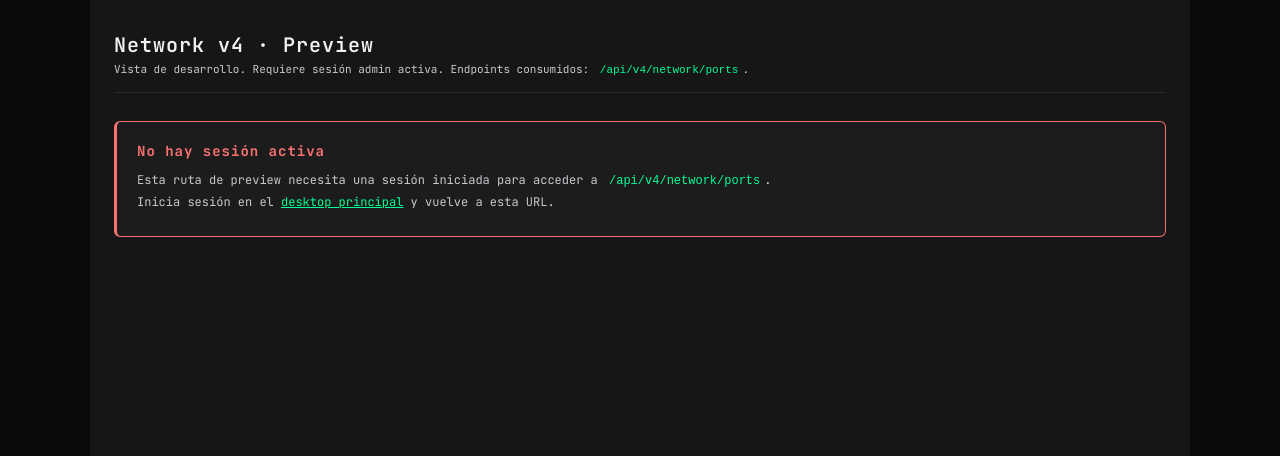
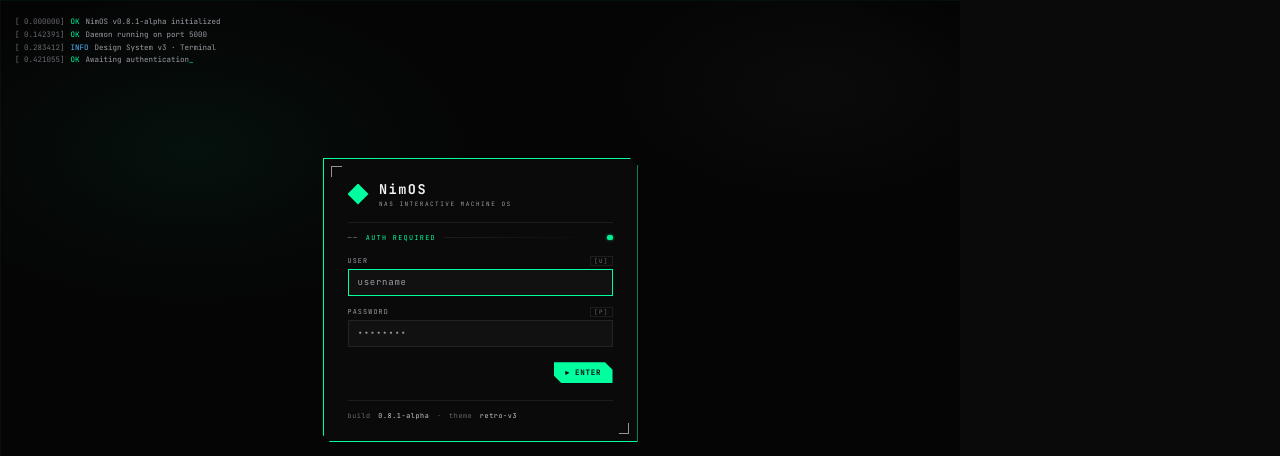
Before and after one commit to andresgv-beep/NimOs-beta-8.1, a SvelteKit app: page / in a window 1280 px wide. Shown: the top 456 px of the page. Built offline with nearby package versions, Linux system fonts and the light colour scheme; no server answers.

Commit message:
Add files via upload

```diff
--- a/src/routes/+page.svelte
+++ b/src/routes/+page.svelte
@@ -1,164 +1,56 @@
 <script>
-  /**
-   * /network-v4 · Preview del módulo network v4 (Beta 8.1)
-   * ─────────────────────────────────────────────────────
-   * Ruta de preview para probar los componentes del módulo network v4
-   * antes de integrarlos en la app principal.
-   *
-   * Hoy contiene:
-   *   - PortsConfig: edición de puertos HTTP/HTTPS via /api/v4/network/ports
-   *
-   * Comportamiento de sesión:
-   *   - Al montar, llama a auth.init() — lee el token de localStorage
-   *     y valida contra /api/auth/me.
-   *   - Si no hay sesión válida → mensaje + link al desktop principal
-   *     donde está el login.
-   *   - Si la sesión existe pero el usuario no es admin → mensaje
-   *     explicando que esta ruta requiere admin (PortsConfig usa
-   *     endpoints admin-only).
-   *   - Si todo OK → renderiza el componente.
-   *
-   * Esta ruta NO está enlazada desde el desktop principal — se accede
-   * directamente vía URL. Una vez F-008 cierre y todo el módulo v4 esté
-   * estable, PortsConfig se integrará como sub-tab en NetworkApp.svelte
-   * y esta ruta puede eliminarse.
-   */
   import { onMount } from 'svelte';
-  import { user, appState } from '$lib/stores/auth.js';
-  import * as auth from '$lib/stores/auth.js';
-  import PortsConfig from '$lib/apps/network/PortsConfig.svelte';
+  import { appState, init } from '$lib/stores/auth.js';
+  import { loadPrefs } from '$lib/stores/theme.js';
+  import Login from '$lib/components/Login.svelte';
+  import SetupWizard from '$lib/components/SetupWizard.svelte';
+  import Desktop from '$lib/components/Desktop.svelte';
+  import Spinner from '$lib/ui/Spinner.svelte';
 
-  let ready = false;
+  let prefsReady = false;
 
   onMount(async () => {
-    await auth.init();
-    ready = true;
+    await init();
+    await loadPrefs();
+    prefsReady = true;
   });
-
-  $: isLoggedIn = $appState === 'desktop' && $user != null;
-  $: isAdmin = $user?.role === 'admin';
 </script>
 
-<div class="container">
-  <header>
-    <h1>Network v4 · Preview</h1>
-    <p>
-      Vista de desarrollo. Requiere sesión admin activa.
-      Endpoints consumidos: <code>/api/v4/network/ports</code>.
-    </p>
-  </header>
-
-  {#if !ready}
-    <section class="state">
-      <p>Verificando sesión…</p>
-    </section>
-  {:else if !isLoggedIn}
-    <section class="state warn">
-      <h2>No hay sesión activa</h2>
-      <p>
-        Esta ruta de preview necesita una sesión iniciada para acceder a
-        <code>/api/v4/network/ports</code>.
-      </p>
-      <p>
-        Inicia sesión en el <a href="/">desktop principal</a> y vuelve a esta URL.
-      </p>
-    </section>
-  {:else if !isAdmin}
-    <section class="state warn">
-      <h2>Permisos insuficientes</h2>
-      <p>
-        La sesión activa es de un usuario no-admin ({$user?.username || 'desconocido'}).
-        El endpoint <code>/api/v4/network/ports</code> requiere rol <strong>admin</strong>.
-      </p>
-    </section>
-  {:else}
-    <section>
-      <p class="who">
-        Sesión: <strong>{$user.username}</strong> · rol: <strong>{$user.role}</strong>
-      </p>
-      <PortsConfig />
-    </section>
-  {/if}
-</div>
+{#if $appState === 'loading' || ($appState === 'desktop' && !prefsReady)}
+  <div class="boot">
+    <div class="boot-inner">
+      <Spinner variant="braille" />
+      <span class="boot-text">loading nimos...</span>
+    </div>
+  </div>
+{:else if $appState === 'wizard'}
+  <SetupWizard />
+{:else if $appState === 'login'}
+  <Login />
+{:else if $appState === 'desktop'}
+  <Desktop />
+{/if}
 
 <style>
-  .container {
-    max-width: 1100px;
-    margin: 0 auto;
-    padding: 32px 24px;
-    color: var(--text-primary);
-    background: var(--panel);
-    min-height: 100vh;
-  }
-
-  header {
-    margin-bottom: 28px;
-    border-bottom: 1px solid var(--border);
-    padding-bottom: 16px;
-  }
-
-  h1 {
-    font-family: var(--font-mono);
-    font-size: 20px;
-    font-weight: 600;
-    letter-spacing: 1px;
-    margin: 0 0 4px;
-    color: var(--text-primary);
-  }
-
-  header p {
-    margin: 0;
-    font-family: var(--font-mono);
-    font-size: 11px;
-    color: var(--fg-dim);
-  }
-
-  header code,
-  .state code {
-    color: var(--accent);
-    padding: 0 4px;
-  }
-
-  .state {
-    padding: 20px;
-    border: 1px solid var(--border);
-    border-radius: 6px;
-    background: var(--panel-elev);
+  .boot {
+    width: 100vw;
+    height: 100vh;
+    background: var(--bg);
+    display: flex;
+    align-items: center;
+    justify-content: center;
     font-family: var(--font-mono);
   }
-
-  .state.warn {
-    border-color: var(--crit);
-    border-left-width: 3px;
+  .boot-inner {
+    display: flex;
+    align-items: center;
+    gap: 12px;
+    color: var(--fg-dim);
+    font-size: 11px;
+    letter-spacing: 1.5px;
+    text-transform: uppercase;
   }
-
-  .state h2 {
-    font-size: 14px;
-    margin: 0 0 12px;
-    letter-spacing: 1px;
-    color: var(--crit);
-  }
-
-  .state p {
-    font-size: 12px;
-    margin: 6px 0;
-    color: var(--fg-dim);
-  }
-
-  .state a {
+  .boot-text {
     color: var(--accent);
-    text-decoration: underline;
-  }
-
-  .who {
-    font-family: var(--font-mono);
-    font-size: 11px;
-    color: var(--fg-dim);
-    margin: 0 0 16px;
-  }
-
-  .who strong {
-    color: var(--text-primary);
-    font-weight: 600;
   }
 </style>
```
